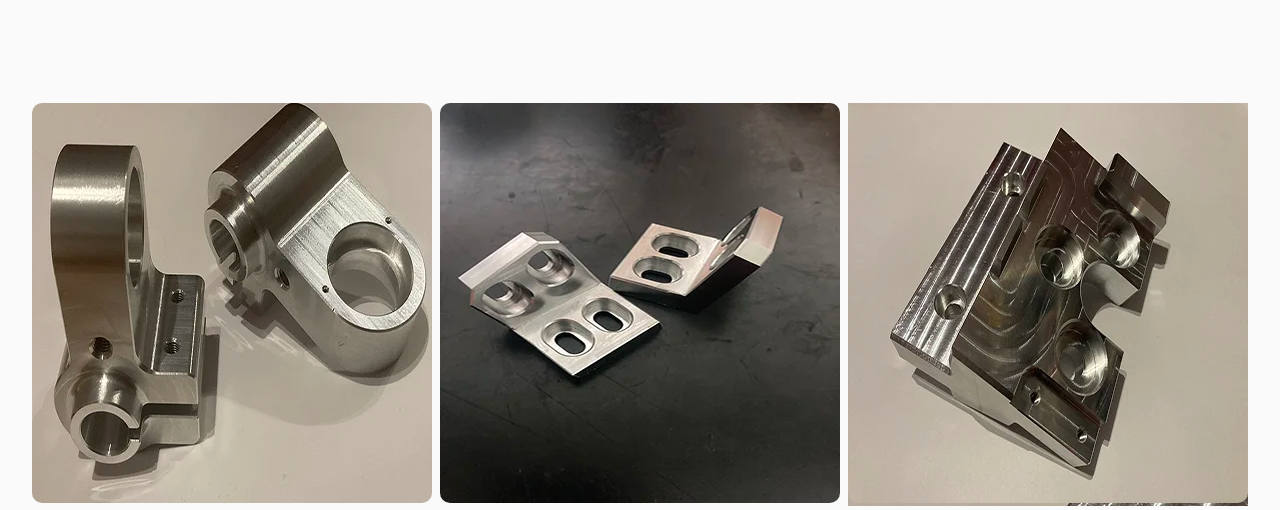
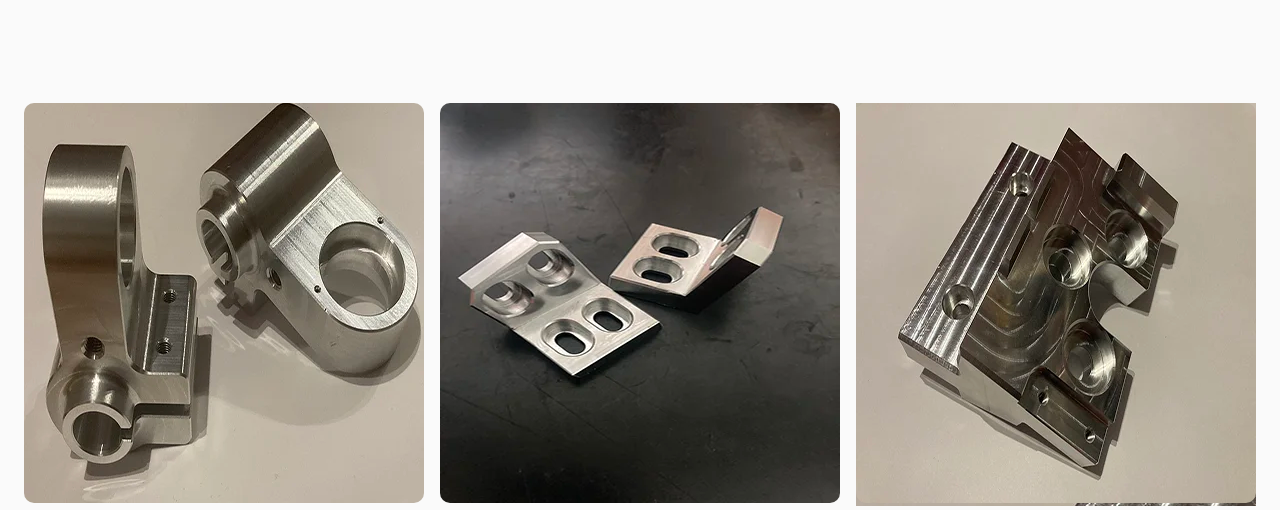
Before and after one commit to rafalgrzenia/Metallica-cnc.pl, a plain HTML site: page projects/projects.html in a window 1280 px wide. Shown: the part 290-800 px from the top of the page. Drawn offline with Linux system fonts and the light colour scheme; some packages are replaced by stand-ins of ours; a script that the page names is missing.

Commit message:
Update gap in .projects-subpage-gallery class

```diff
--- a/resources/css/style.css
+++ b/resources/css/style.css
@@ -611,7 +611,7 @@ footer {
   justify-content: center;
   align-items: center;
   flex-wrap: wrap;
-  gap: 0.5em;
+  gap: 1em;
 }
 
 .projects-subpage-image {
```
